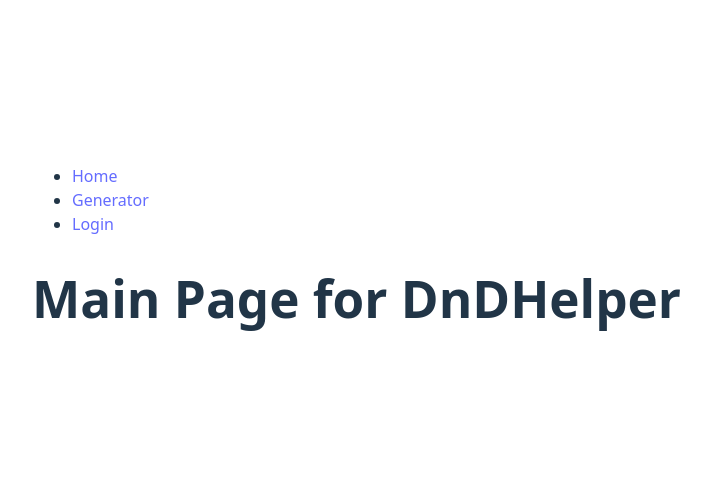
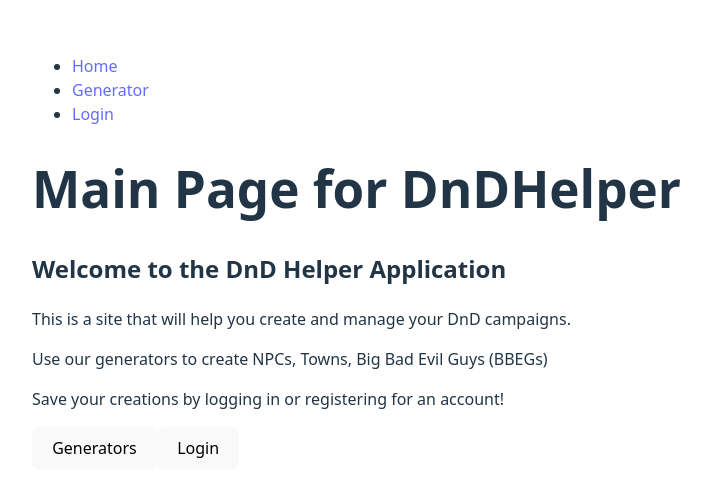
Before and after one commit to ABrondbjerg/FrontendDNDHelper, a React (Vite) app: page / in a window 1280 px wide. Shown: the part 146-642 px from the top of the page, without its empty margins (0-711 px from the left). Built offline with nearby package versions, Linux system fonts and the light colour scheme.

Commit message:
Updated Main

```diff
--- a/src/App.jsx
+++ b/src/App.jsx
@@ -51,7 +51,6 @@ function App() {
         <Route path="login" element={<LoginLayout />} />
         <Route index element={<LoginPage />} />
         <Route path="register" element={<RegisterPage />} />
-      </Route>
 
         <Route path="generators" element={<GeneratorLayout />}>
           <Route index element={<GeneratorMain />} />
@@ -60,6 +59,7 @@ function App() {
           <Route path="bbeg" element={<BBEGGeneratorPage />} />
           <Route path="items" element={<ItemGeneratorPage />} />
           <Route path="hooks" element={<HookGeneratorPage />} />
+        </Route>
       </Route>
 
       <Route path="*" element={<NotFoundPage />} />
--- a/src/components/layout/GeneratorLayout.jsx
+++ b/src/components/layout/GeneratorLayout.jsx
@@ -1,4 +1,5 @@
 import { Outlet } from "react-router-dom";
+import Header from "/Users/alexbrondbjerg/DndhelperFrontend/FrontendDNDHelper/src/components/layout/Header.jsx";
 
 export default function GeneratorLayout() {
   return (
--- a/src/components/layout/Header.jsx
+++ b/src/components/layout/Header.jsx
@@ -10,7 +10,7 @@ export default function Header() {
             <NavLink to="/">Home</NavLink>
           </li>
           <li>
-            <NavLink to="/generator">Generator</NavLink>
+            <NavLink to="/generators">Generator</NavLink>
           </li>
           <li>
             <NavLink to="/login">Login</NavLink>
--- a/src/pages/MainPage.jsx
+++ b/src/pages/MainPage.jsx
@@ -1,8 +1,23 @@
+import { Link } from "react-router-dom";
+
 const MainPage = () => {
   return (
     <div className="page-container">
       <h1>Main Page for DnDHelper</h1>
-      {/* Main page content goes here */}
+      <h2>Welcome to the DnD Helper Application</h2>
+      <p>
+        This is a site that will help you create and manage your DnD campaigns.
+      </p>
+      <p>Use our generators to create NPCs, Towns, Big Bad Evil Guys (BBEGs)</p>
+      <p>Save your creations by logging in or registering for an account!</p>
+      <div className="button-group">
+        <Link to="/generators">
+          <button>Generators</button>
+        </Link>
+        <Link to="/login">
+          <button>Login</button>
+        </Link>
+      </div>
     </div>
   );
 };
```
Lines whose indentation alone changed are shown as unchanged.
